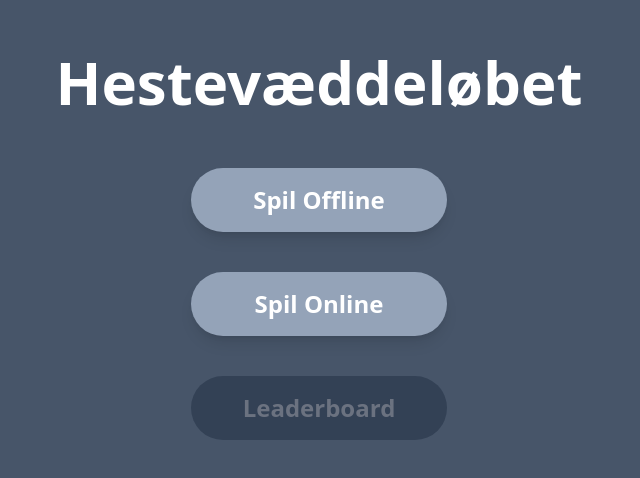
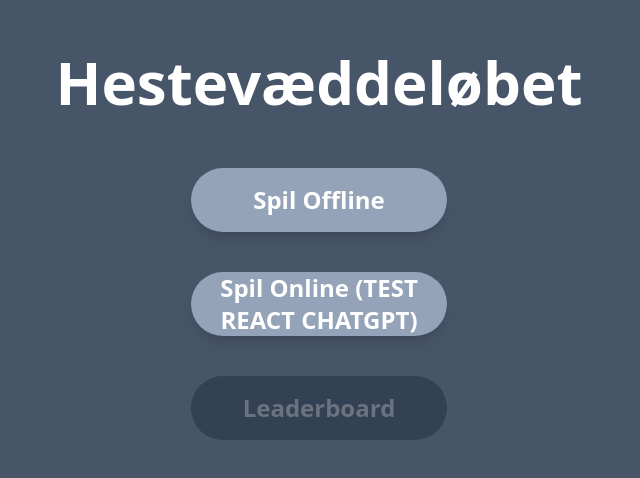
Before and after one commit to Bagg3/Bagge.github.io, a React (Vite) app: page / in a window 1280 px wide. Shown: the part 154-632 px from the top of the page, without its empty margins (321-961 px from the left). Built offline with nearby package versions, Linux system fonts and the light colour scheme; what tailwindcss-fluid-type would draw is missing.

Commit message:
React parts of setUp

```diff
--- a/src/pages/FrontPage.tsx
+++ b/src/pages/FrontPage.tsx
@@ -10,9 +10,9 @@ const FrontPage = () => {
         </button>
       </Link>
 
-      <Link to="/setup">
+      <Link to="/setupGPT">
         <button className="h-16 w-64 rounded-full bg-slate-400 text-2xl font-bold text-white shadow-lg hover:bg-gray-300 active:bg-slate-200">
-          Spil Online
+          Spil Online (TEST REACT CHATGPT)
         </button>
       </Link>
 
```
